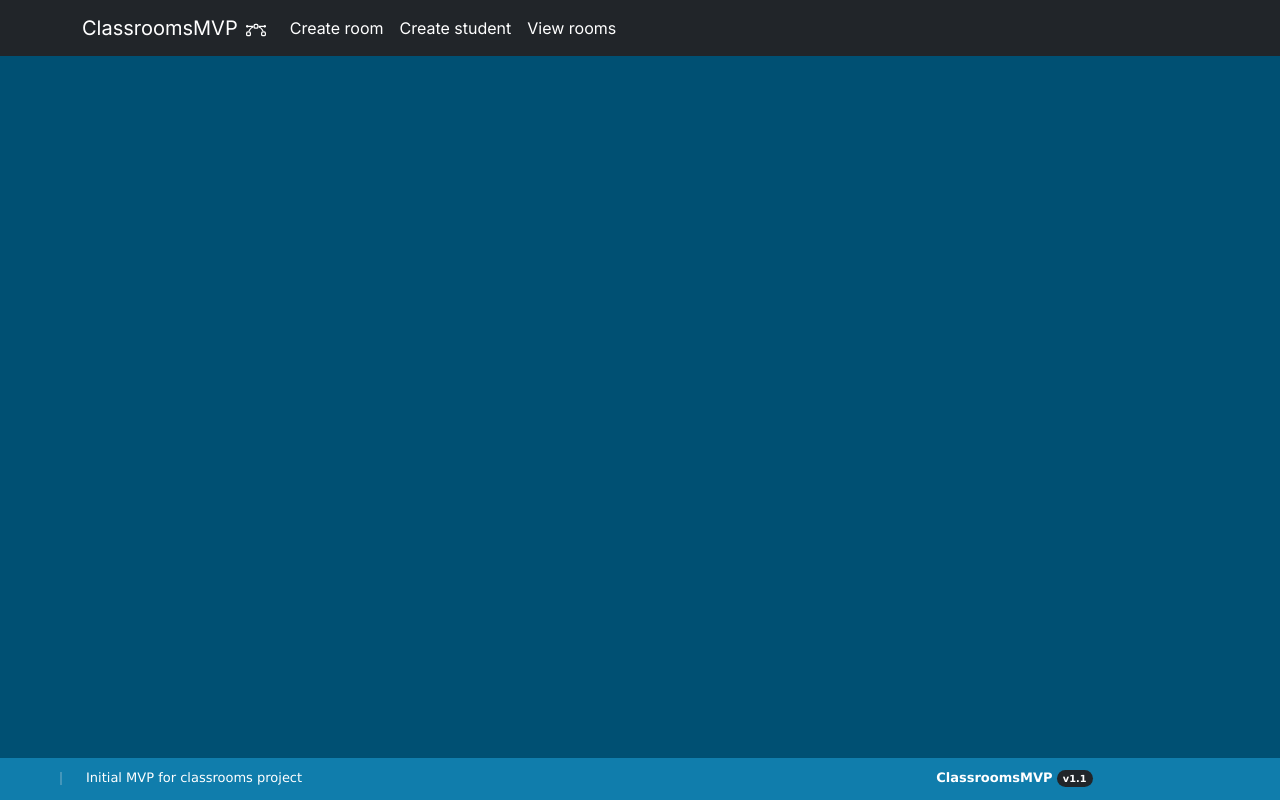
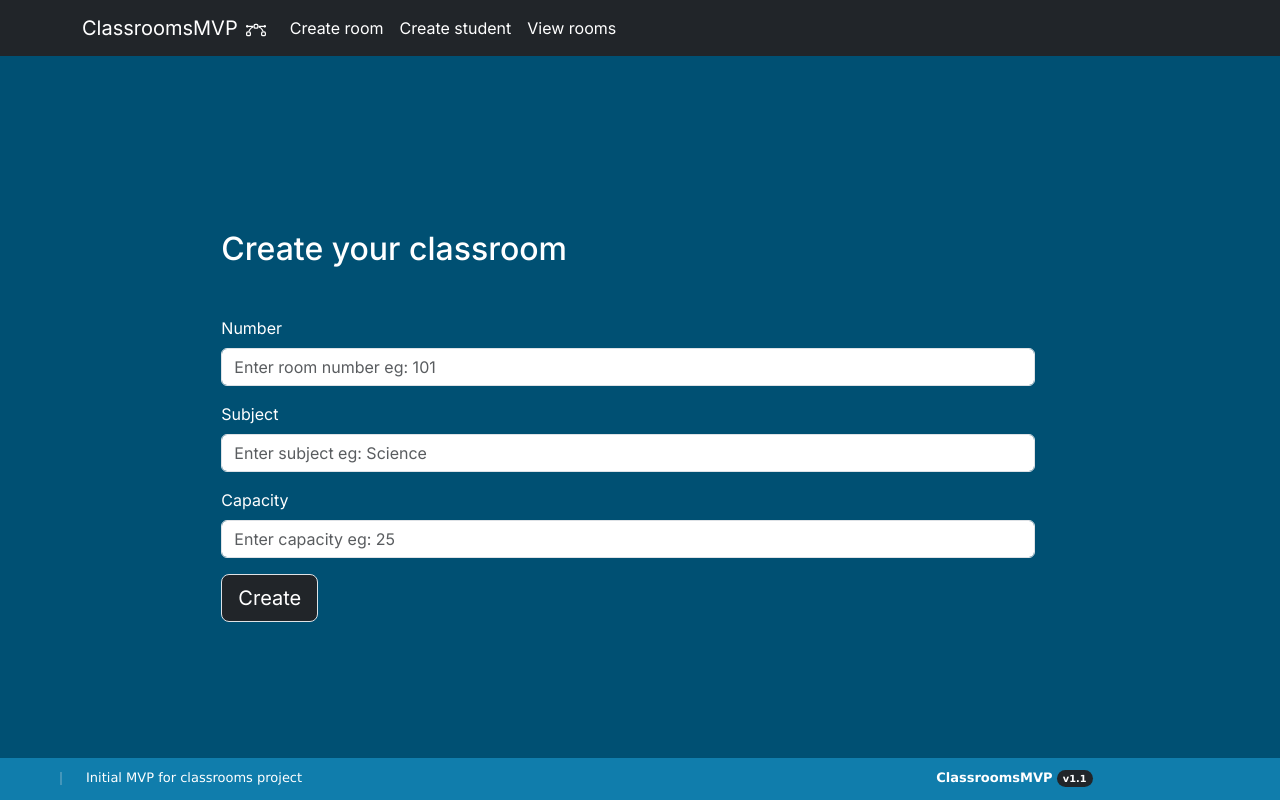
Before and after one commit to makarroche/school-mvp, a Next.js app: page / in a window 1280 px wide. Built offline with nearby package versions, Linux system fonts and the light colour scheme.

Commit message:
Initial classroom form

```diff
--- a/app/globals.css
+++ b/app/globals.css
@@ -35,3 +35,11 @@ a:hover {
   padding-top: 10px;
   padding-bottom: 10px;
 }
+
+.container-color {
+  background-color: #005073;
+}
+
+.form-margin-top {
+  margin-top: 10% !important;
+}
--- a/app/page.js
+++ b/app/page.js
@@ -1,14 +1,23 @@
+"use client";
+
+import ClassRoomForm from '@/components/ClassRoomForm'
 import Footer from '@/components/Footer'
 import Header from '@/components/Header'
-import Image from 'next/image'
-import { Col, Container, Row } from "react-bootstrap"
+import { useState } from 'react'
+import { Container, Row } from "react-bootstrap"
 
 export default function Home() {
+
+  const [classRooms, setClassrooms] = useState();
+  const [students, setStudents] = useState();
+
   return (
     <Container fluid className='container-color'>
     <Row>
     <Header></Header>
-      <Col></Col>
+    </Row>
+    <Row className='form-margin-top'>
+    <ClassRoomForm></ClassRoomForm>
     </Row>
     <Row className="fun-footer">
       <Footer ></Footer>
--- /dev/null
+++ b/components/ClassRoomForm.js
@@ -0,0 +1,95 @@
+"use client";
+
+import { useState } from "react";
+import { Form, Row, Col, Button, Alert } from "react-bootstrap";
+
+const ClassRoomForm = () => {
+  const [validated, setValidated] = useState(false);
+  const [classRoom, setClassroom] = useState({
+    number: "",
+    subject: "",
+    capacity: "",
+  });
+  const [showSuccessMessage, setShowSuccessMessage] = useState();
+
+  const handleSubmit = (event) => {
+    const form = event.currentTarget;
+    if (form.checkValidity() === false) {
+      event.preventDefault();
+      event.stopPropagation();
+    }
+
+    setValidated(true);
+    setShowSuccessMessage(true);
+  };
+
+  //Check if classroom number already exists
+  const classroomAlreadyExists = () => {
+  }
+
+  return (
+    <Row className="text-white justify-content-center mt-5">
+      <Col xs={8}>
+        <h2 className="mb-5">Create your classroom</h2>
+        <Form noValidate validated={validated} onSubmit={handleSubmit}>
+          <Form.Group className="mb-3" controlId="formBasicBreed">
+            <Form.Label>Number</Form.Label>
+            <Form.Control
+              maxLength={3}
+              placeholder="Enter room number eg: 101"
+              value={classRoom.number}
+              onChange={(e) =>
+                setClassroom({ ...classRoom, number: e.target.value })
+              }
+              required
+            />
+            <Form.Control.Feedback type="invalid">
+              Please provide the room number.
+            </Form.Control.Feedback>
+          </Form.Group>
+          <Form.Group controlId="formFile" className="mb-3">
+            <Form.Label>Subject</Form.Label>
+            <Form.Control
+              maxLength={10}
+              placeholder="Enter subject eg: Science"
+              value={classRoom.subject}
+              onChange={(e) =>
+                setClassroom({ ...classRoom, subject: e.target.value })
+              }
+              required
+            />
+            <Form.Control.Feedback type="invalid">
+              Please provide the teaching subject.
+            </Form.Control.Feedback>
+          </Form.Group>
+          <Form.Group className="mb-3" controlId="formDescription">
+            <Form.Label>Capacity</Form.Label>
+            <Form.Control
+              maxLength={90}
+              rows={3}
+              placeholder="Enter capacity eg: 25"
+              value={classRoom.capacity}
+              onChange={(e) =>
+                setClassroom({ ...classRoom, capacity: e.target.value })
+              }
+              required
+            />
+            <Form.Control.Feedback type="invalid">
+              Please provide the capacity of the room.
+            </Form.Control.Feedback>
+          </Form.Group>
+          <Button className="bg-dark border" onClick={handleSubmit} size="lg">
+            Create
+          </Button>
+          {showSuccessMessage && (
+            <Alert variant="success mt-4 w-50">
+              Classroom created succesfully!
+            </Alert>
+          )}
+        </Form>
+      </Col>
+    </Row>
+  );
+};
+
+export default ClassRoomForm;
```
